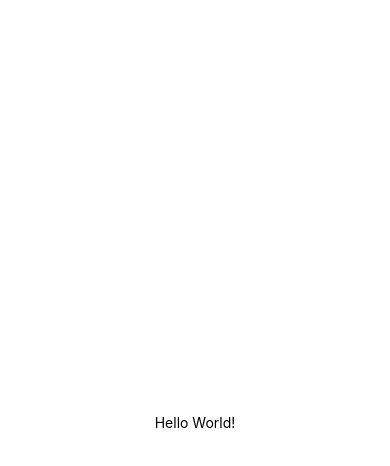
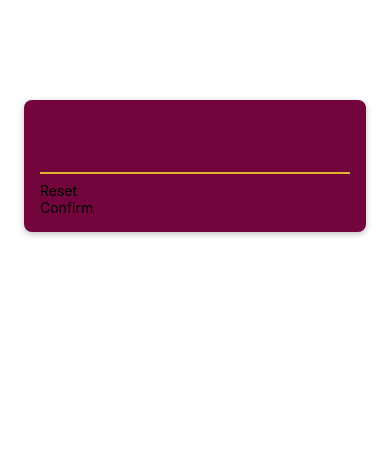
Before and after one commit to gentil-kadson/guess-the-number, a React Native app: screen / in a window 390 px wide. Shown: the top 466 px of the page. Built offline with nearby package versions, Linux system fonts and the light colour scheme.

Commit message:
adds buttons' prototype; styles the inital portion of StartGameScreen inputs.

```diff
--- a/App.js
+++ b/App.js
@@ -1,20 +1,8 @@
-import { StatusBar } from "expo-status-bar";
-import { StyleSheet, Text, View } from "react-native";
+import { StyleSheet } from "react-native";
+import StartGameScreen from "./screens/StartGameScreen";
 
 export default function App() {
-  return (
-    <View style={styles.container}>
-      <Text>Hello World!</Text>
-      <StatusBar style="auto" />
-    </View>
-  );
+  return <StartGameScreen />;
 }
 
-const styles = StyleSheet.create({
-  container: {
-    flex: 1,
-    backgroundColor: "#fff",
-    alignItems: "center",
-    justifyContent: "center",
-  },
-});
+const styles = StyleSheet.create({});
--- /dev/null
+++ b/components/PrimaryButton.js
@@ -0,0 +1,11 @@
+import { Text, View } from "react-native";
+
+function PrimaryButton({ children }) {
+  return (
+    <View>
+      <Text>{children}</Text>
+    </View>
+  );
+}
+
+export default PrimaryButton;
--- /dev/null
+++ b/screens/StartGameScreen.js
@@ -0,0 +1,37 @@
+import { TextInput, View, StyleSheet } from "react-native";
+import PrimaryButton from "../components/PrimaryButton";
+
+function StartGameScreen() {
+  return (
+    <View style={styles.inputContainer}>
+      <TextInput style={styles.numberInput} />
+      <PrimaryButton>Reset</PrimaryButton>
+      <PrimaryButton>Confirm</PrimaryButton>
+    </View>
+  );
+}
+
+export default StartGameScreen;
+
+const styles = StyleSheet.create({
+  inputContainer: {
+    marginTop: 100,
+    marginHorizontal: 24,
+    padding: 16,
+    backgroundColor: "#72063c",
+    borderRadius: 8,
+    elevation: 4,
+    shadowColor: "black",
+    shadowOffset: { width: 0, height: 2 },
+    shadowRadius: 6,
+    shadowOpacity: 0.25,
+  },
+  numberInput: {
+    height: 50,
+    fontSize: 32,
+    borderBottomColor: "#ddb52f",
+    borderBottomWidth: 2,
+    color: "#ddb52f",
+    marginVertical: 8,
+  },
+});
```
Also changed, not shown: screens/GameOverScreen.js (added), screens/GameScreen.js (added).
